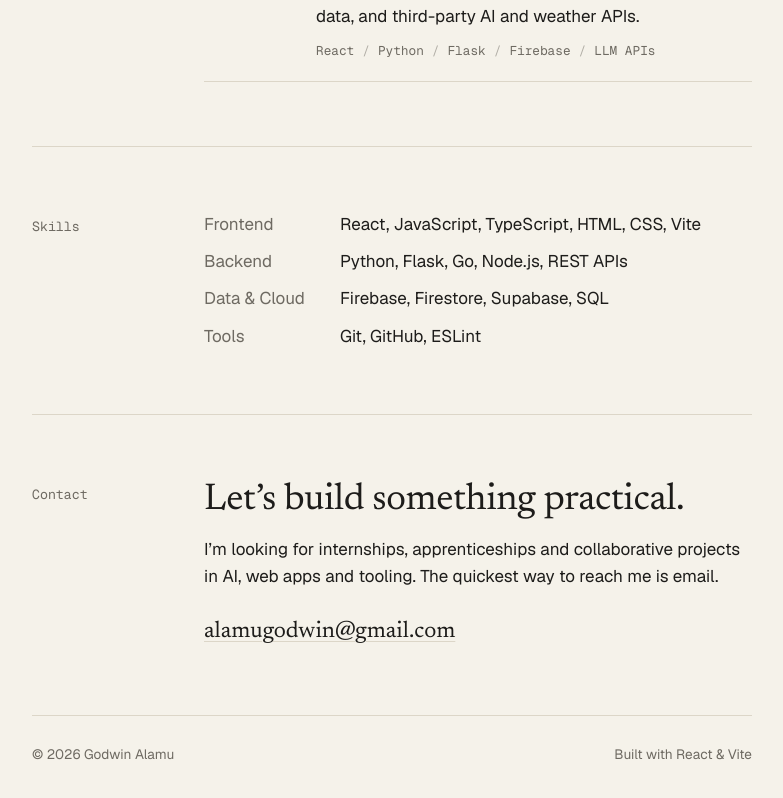
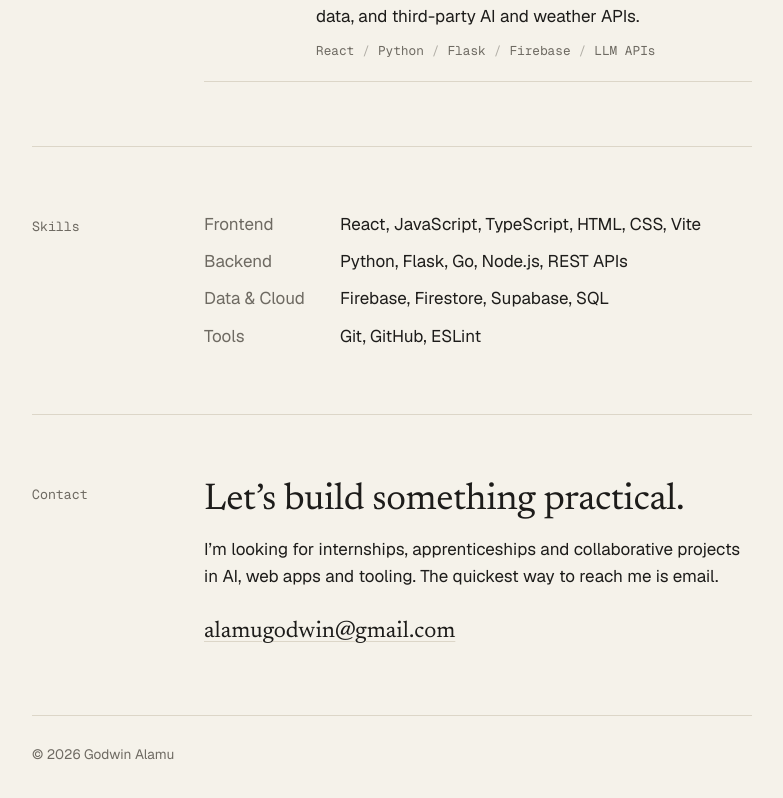
Before and after one commit to Cupidx0/porfolio2, a React (Vite) app in the folder porfolio/: page / in a window 1280 px wide. Shown: the part 2570-3368 px from the top of the page, without its empty margins (248-1031 px from the left). Built offline with nearby package versions, Linux system fonts and the light colour scheme.

Commit message:
refactor: remove footer text about React & Vite from PortfolioPage

```diff
--- a/porfolio/src/pages/portfoliopage.jsx
+++ b/porfolio/src/pages/portfoliopage.jsx
@@ -112,7 +112,6 @@ function PortfolioPage() {
 
       <footer className="footer">
         <p>© {new Date().getFullYear()} {profile.name}</p>
-        <p>Built with React &amp; Vite</p>
       </footer>
     </div>
   )
```
